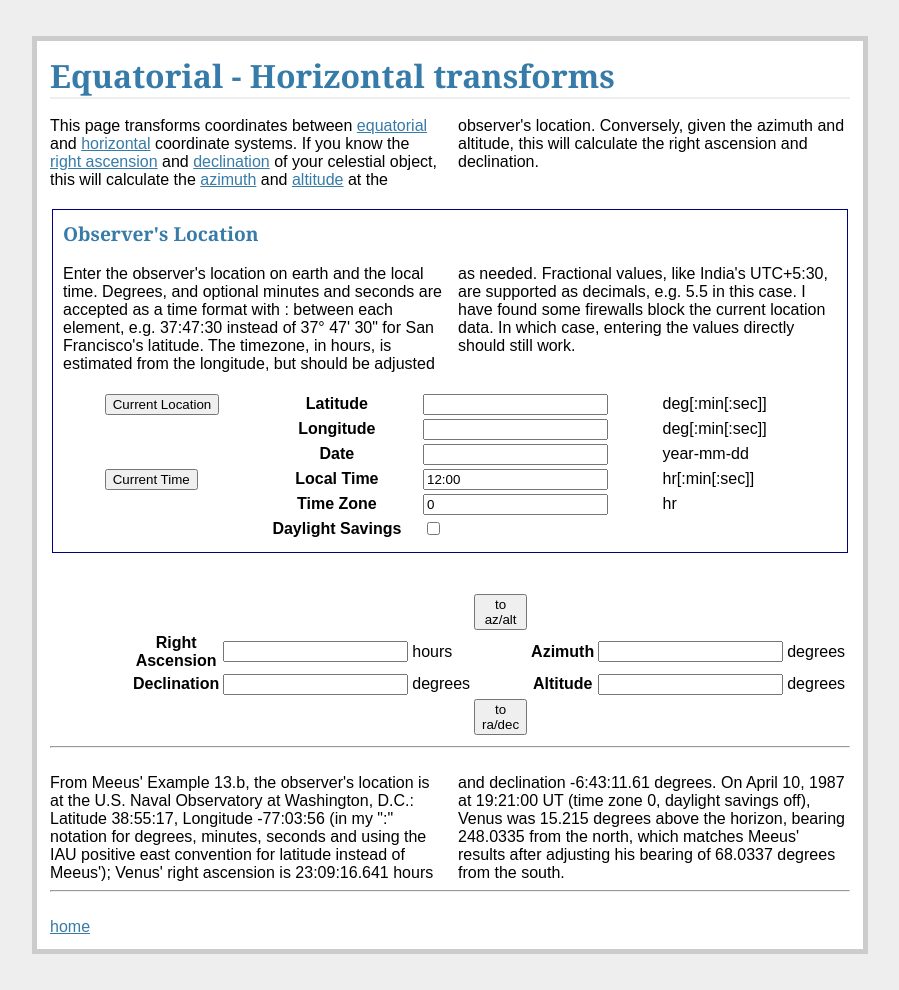
After one commit to lrmcfarland/AAI, a Flask app: page /eqhz_transforms in a window 1280 px wide. The commit adds this page. Shown: the whole page, without its empty margins (190-1089 px from the left). Run offline with Flask 2, Linux system fonts and the light colour scheme; parts of the project's set-up code (start-up, migrations or seed data) failed here and were passed over; some libraries are stand-ins or nearby versions.

Commit message:
adds equatorial horizontal transforms

```diff
--- a/www/astronomy.py
+++ b/www/astronomy.py
@@ -463,6 +463,100 @@ def sun_position_chart():
 
 
 
+# ----------------------------
+# ----- eq hz transforms -----
+# ----------------------------
+
+
+@app.route("/eqhz_transforms")
+def eqhz_transforms():
+    """Transform equatorial to horizontal coordinates at observer's location in space and time"""
+
+    return flask.render_template('eqhz_transforms.html')
+
+
+
+
+
+@app.route("/radec2azalt")
+def radec2azalt():
+    """Transform Right Ascension, Declination to Azimuth, Altitude Coordinates"""
+
+    try:
+
+        result = dict()
+
+        an_observer = utils.latlon2spherical(request_angle('latitude'),
+                                             request_angle('longitude'))
+
+        result['observer'] = str(an_observer)
+
+        is_dst = True if flask.request.args.get('dst') == 'true' else False
+
+        a_datetime = request_datetime('date',
+                                      'time',
+                                      request_float('timezone'),
+                                      is_dst)
+
+        result['datetime'] = str(a_datetime)
+
+        body_eq = utils.radec2spherical(request_angle('ra'), request_angle('dec'))
+
+        body_hz = EquatorialHorizon.toHorizon(body_eq, an_observer, a_datetime)
+
+        result['azimuth'] = utils.get_azimuth(body_hz).value
+        result['altitude'] = utils.get_altitude(body_hz).value
+
+
+    except (ValueError, RuntimeError) as err:
+
+        app.logger.error(err)
+        result = {'error': str(err)}
+
+    return flask.jsonify(**result)
+
+
+
+@app.route("/azalt2radec")
+def azalt2radec():
+    """Transform Azimuth, Altitude to Right Ascension, Declination Coordinates"""
+
+    try:
+
+        result = dict()
+
+        an_observer = utils.latlon2spherical(request_angle('latitude'),
+                                             request_angle('longitude'))
+
+        result['observer'] = str(an_observer)
+
+        is_dst = True if flask.request.args.get('dst') == 'true' else False
+
+        a_datetime = request_datetime('date',
+                                      'time',
+                                      request_float('timezone'),
+                                      is_dst)
+
+        result['datetime'] = str(a_datetime)
+
+
+        body_hz = utils.azalt2spherical(request_angle('azimuth'), request_angle('altitude'))
+
+        body_eq = EquatorialHorizon.toEquatorial(body_hz, an_observer, a_datetime)
+
+        result['ra'] = utils.get_RA(body_eq).value
+        result['dec'] = utils.get_declination(body_eq).value
+
+    except (ValueError, RuntimeError) as err:
+
+        app.logger.error(err)
+        result = {'error': str(err)}
+
+    return flask.jsonify(**result)
+
+
+
+
 # ================
 # ===== main =====
 # ================
--- /dev/null
+++ b/www/templates/eqhz_transforms.html
@@ -0,0 +1,230 @@
+{# flask ajax example #}
+
+{% extends "base.html" %}
+
+{% block scripts %}
+
+<style>
+
+
+table#coordinates_table {
+    width: 80%;
+    margin-left: 10%;
+    margin-right: 10%;
+
+}
+
+</style>
+
+<script type="text/javascript">
+
+  $SCRIPT_ROOT = {{ request.script_root|tojson|safe }};
+
+
+  $(document).ready(function() {
+
+    $("#radec2azalt").click(function(e) {
+
+      $.getJSON($SCRIPT_ROOT + "/radec2azalt",
+      {
+	latitude: $('input[name="latitude"]').val(),
+	longitude: $('input[name="longitude"]').val(),
+	date: $('input[name="date"]').val(),
+	time: $('input[name="time"]').val(),
+	timezone: $('input[name="timezone"]').val(),
+	dst: $("#_dst").is(':checked'),
+
+	ra: $('input[name="RA"]').val(),
+	dec: $('input[name="dec"]').val()
+
+
+      },
+
+      function(data) {
+
+	if ("error" in data) {
+
+	  alert("Error: " + data.error);
+
+	  $("#_azimuth").val("TBD");
+	  $("#_altitude").val("TBD");
+
+	} else {
+
+	  $("#_azimuth").val(data.azimuth);
+	  $("#_altitude").val(data.altitude);
+
+	};
+
+      });
+
+      return false;
+
+    }); {# end radec2azalt click #}
+
+
+
+    $("#azalt2radec").click(function(e) {
+
+      $.getJSON($SCRIPT_ROOT + "/azalt2radec",
+      {
+	latitude: $('input[name="latitude"]').val(),
+	longitude: $('input[name="longitude"]').val(),
+	date: $('input[name="date"]').val(),
+	time: $('input[name="time"]').val(),
+	timezone: $('input[name="timezone"]').val(),
+	dst: $("#_dst").is(':checked'),
+
+	azimuth: $('input[name="azimuth"]').val(),
+	altitude: $('input[name="altitude"]').val()
+
+
+      },
+
+      function(data) {
+
+	if ("error" in data) {
+
+	  alert("Error: " + data.error);
+
+	  $("#_RA").val("TBD");
+	  $("#_dec").val("TBD");
+
+	} else {
+
+	  $("#_RA").val(data.ra);
+	  $("#_dec").val(data.dec);
+
+	};
+
+      });
+
+      return false;
+
+    }); {# end radec2azalt click #}
+
+
+
+  }); {# end ready method #}
+
+</script>
+
+{% endblock %}
+
+{% block title %} Equatorial - Horizontal Transforms {% endblock %}
+
+{% block content %}
+
+<h1>Equatorial - Horizontal transforms</h1>
+
+<br>
+
+<div class="twocolumn">
+
+  This page transforms coordinates between
+<a href="https://en.wikipedia.org/wiki/Equatorial_coordinate_system">equatorial</a>
+and
+<a href="https://en.wikipedia.org/wiki/Horizontal_coordinate_system">horizontal</a>
+coordinate systems.
+
+If you know the
+<a href="https://en.wikipedia.org/wiki/Right_ascension">right ascension</a>
+and
+<a href="https://en.wikipedia.org/wiki/Declination">declination</a>
+of your celestial object, this will calculate the
+<a href="https://en.wikipedia.org/wiki/Azimuth">azimuth</a>
+and
+<a href="https://en.wikipedia.org/wiki/Horizontal_coordinate_system">altitude</a>
+at the observer's location.
+
+Conversely, given the azimuth and altitude, this will calculate the
+right ascension and declination.
+
+</div>
+
+<br>
+
+{% include "observer_location.html" %}
+
+<br>
+
+
+<br>
+
+<div class="resultbox">
+
+  <table id="coordinates_table">
+
+
+    <tr>
+      <td></td>
+      <td></td>
+      <td></td>
+      <td> <button id="radec2azalt">to az/alt</button> </td>
+      <td></td>
+      <td></td>
+    </tr>
+
+    <tr>
+      <th>Right Ascension</th>
+      <td><input type="text" name="RA" id="_RA"></td>
+      <td>hours</td>
+
+      <td></td>
+
+      <th>Azimuth</th>
+      <td><input type="text" name="azimuth" id="_azimuth"></td>
+      <td>degrees</td>
+
+
+    </tr>
+
+    <tr>
+      <th>Declination</th>
+      <td><input type="text" name="dec" id="_dec"></td>
+      <td>degrees</td>
+
+      <td></td>
+
+
+      <th>Altitude</th>
+      <td><input type="text" name="altitude" id="_altitude"></td>
+      <td>degrees</td>
+    </tr>
+
+    <tr>
+      <td></td>
+      <td></td>
+      <td></td>
+      <td> <button id="azalt2radec">to ra/dec</button> </td>
+      <td></td>
+      <td></td>
+    </tr>
+
+
+  </table>
+
+</div>
+
+<hr>
+<br>
+
+<div class="twocolumn">
+
+From Meeus' Example 13.b, the observer's location is at the U.S. Naval
+Observatory at Washington, D.C.: Latitude 38:55:17, Longitude
+-77:03:56 (in my ":" notation for degrees, minutes, seconds and using
+the IAU positive east convention for latitude instead of Meeus');
+Venus' right ascension is 23:09:16.641 hours and declination
+-6:43:11.61 degrees.  On April 10, 1987 at 19:21:00 UT (time zone 0,
+daylight savings off), Venus was 15.215 degrees above the horizon,
+bearing 248.0335 from the north, which matches Meeus' results after
+adjusting his bearing of 68.0337 degrees from the south.
+
+</div>
+
+<hr>
+
+
+
+{% endblock %}
--- a/www/templates/observer_location.html
+++ b/www/templates/observer_location.html
@@ -9,9 +9,9 @@
 }
 
 table#observer_location {
-    width: 80%;
-    margin-left: 10%;
-    margin-right: 10%;
+    width: 90%;
+    margin-left: 5%;
+    margin-right: 5%;
 
 }
 
@@ -60,14 +60,27 @@ table#observer_location {
 
     <h2>Observer's Location</h2>
 
-    <p class="twocolumn">
-      Enter the observer's location in space and time.  The timezone,
-      in hours, is estimated from the longitude, but should be
-      adjusted as needed. Fractional values, like India's UTC+5:30,
-      are supported as decimals, e.g. 5.5 in this case.
-    </p>
+    <br>
+
+    <div class="twocolumn">
+
+	Enter the observer's location on earth and the local time.
+	Degrees, and optional minutes and seconds are accepted as a
+	time format with : between each element, e.g. 37:47:30 instead
+	of 37&deg; 47&#39; 30&#34; for San Francisco's latitude.
+
+	The timezone, in hours, is estimated from the longitude, but
+	should be adjusted as needed. Fractional values, like India's
+	UTC+5:30, are supported as decimals, e.g. 5.5 in this case.
+
+	I have found some firewalls block the current location data.
+	In which case, entering the values directly should still work.
+
+      </div>
 
   </div>
+
+  <br>
 
   <table id="observer_location">
 
@@ -83,7 +96,7 @@ table#observer_location {
 	<input type="text" id="_latitude" name="latitude">
       </td>
 
-      <td>deg:min:sec</td>
+      <td>deg[:min[:sec]]</td>
 
     </tr>
 
@@ -98,7 +111,7 @@ table#observer_location {
 	<input type="text" id="_longitude" name="longitude">
       </td>
 
-      <td>deg:min:sec</td>
+      <td>deg[:min[:sec]]</td>
 
     </tr>
 
@@ -121,7 +134,7 @@ table#observer_location {
 
       <th>Local Time</th>
       <td><input type="text" id="_time" name="time" value="12:00"></td>
-      <td>hr:min:sec</td>
+      <td>hr[:min[:sec]]</td>
     </tr>
 
     <tr>
```
Also changed, not shown: www/templates/home.html (+12 -0 lines), www/templates/sun_position_ajax.html (indentation only).
